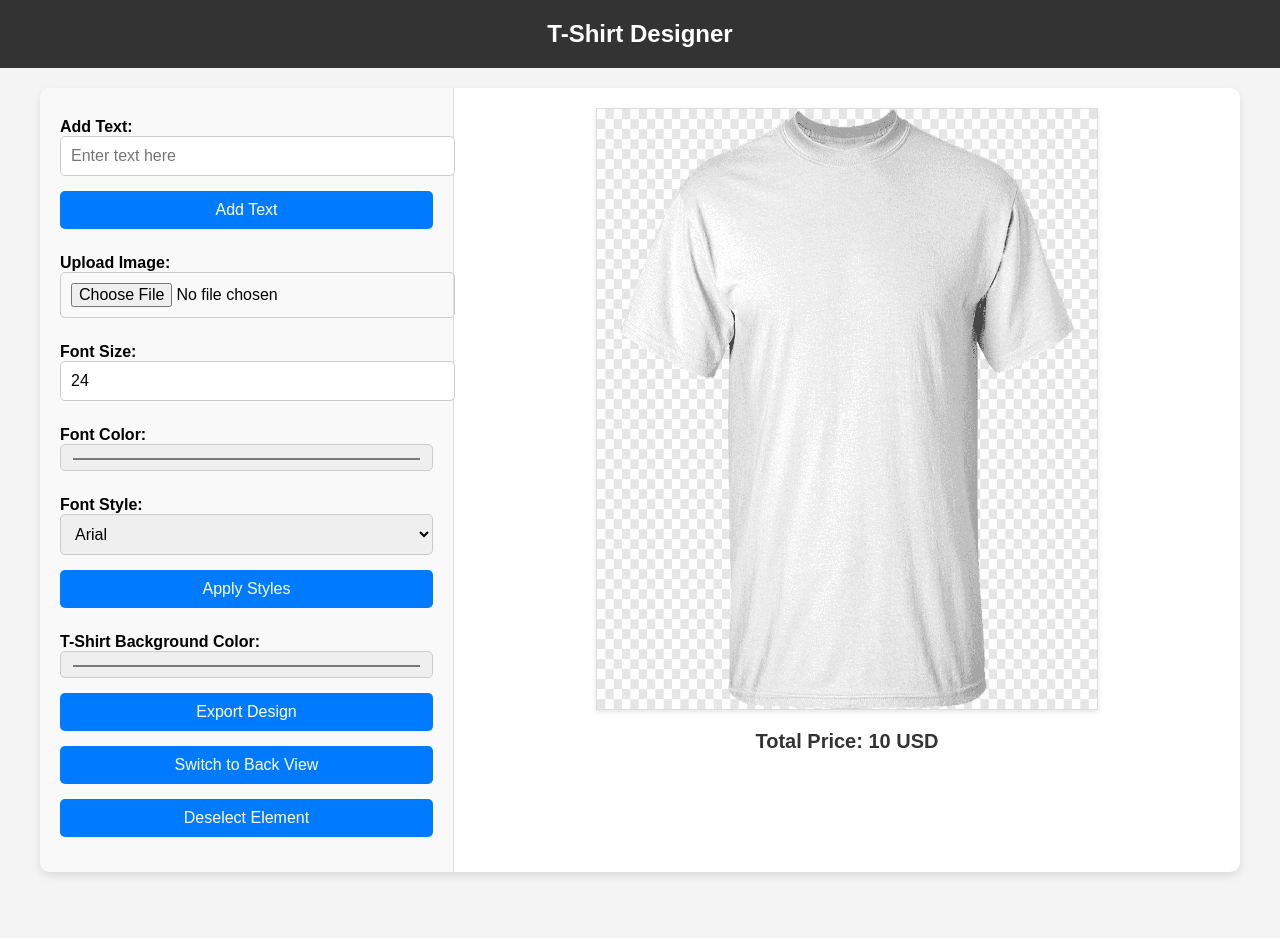
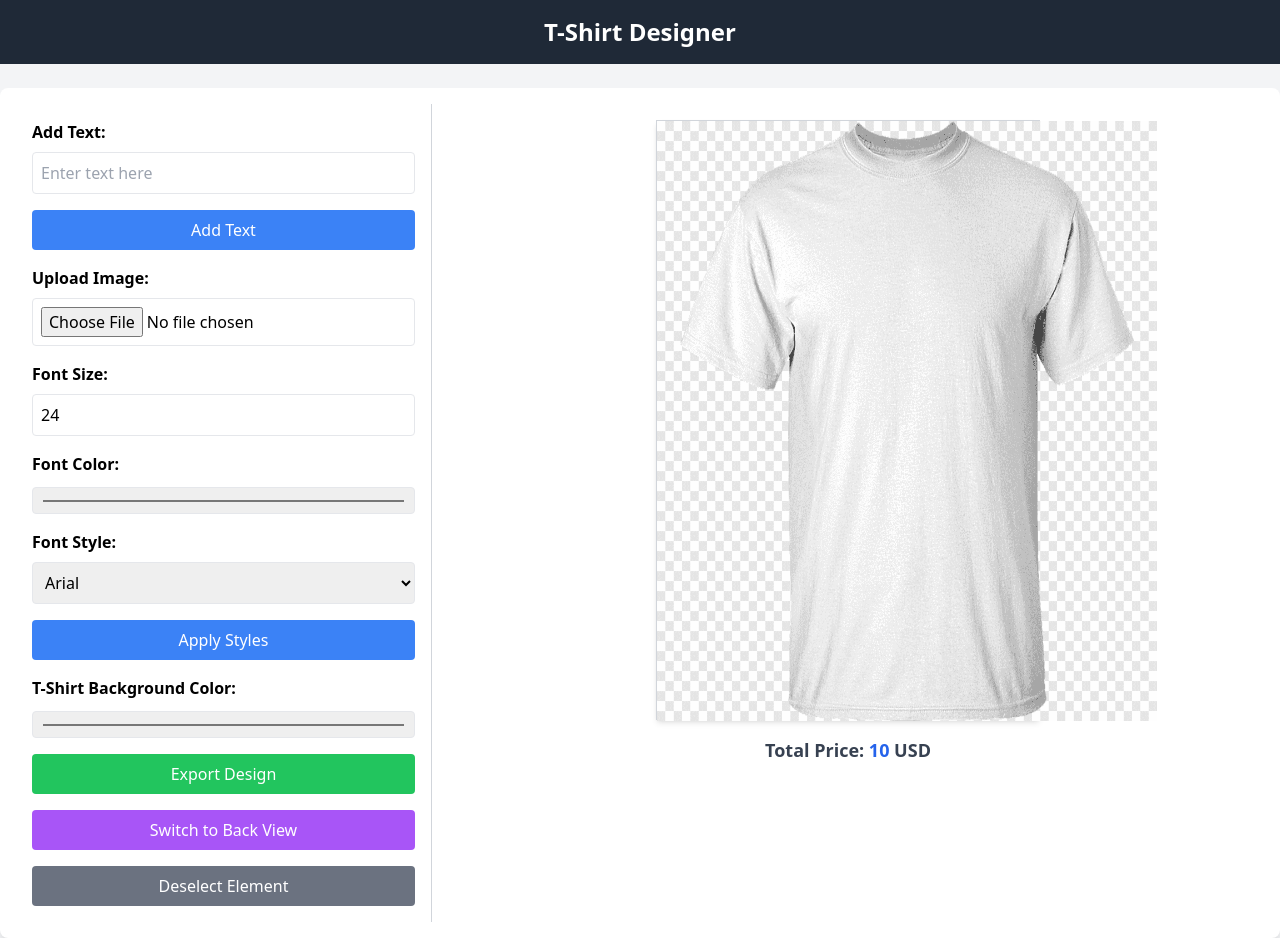
Before and after one commit to SmpManeth/T-shirt-customizer, a plain HTML site: page index.html in a window 1280 px wide. Before the commit the page ends 892 px from the top, so only its background shows below. Drawn offline with nearby package versions, Linux system fonts and the light colour scheme.

Commit message:
update index.html

```diff
--- a/index.html
+++ b/index.html
@@ -5,134 +5,101 @@
     <meta name="viewport" content="width=device-width, initial-scale=1.0" />
     <title>T-Shirt Designer</title>
     <script src="https://cdn.jsdelivr.net/npm/konva@9.0.1/konva.min.js"></script>
-    <style>
-      body {
-        font-family: Arial, sans-serif;
-        margin: 0;
-        padding: 0;
-        background-color: #f4f4f4;
-      }
+    <script src="https://cdn.tailwindcss.com"></script>
+  </head>
+  <body class="bg-gray-100 font-sans">
+    <header class="bg-gray-800 text-white text-center py-4 text-2xl font-bold">
+      T-Shirt Designer
+    </header>
 
-      header {
-        text-align: center;
-        padding: 20px;
-        background-color: #333;
-        color: white;
-        font-size: 24px;
-        font-weight: bold;
-      }
+    <div class="max-w-7xl mx-auto mt-6 p-4 bg-white rounded-lg shadow-lg flex">
+      <!-- Controls Section -->
+      <div class="w-1/3 p-4 border-r border-gray-300">
+        <label class="block font-semibold mb-2">Add Text:</label>
+        <input
+          type="text"
+          id="text-input"
+          class="w-full mb-4 p-2 border rounded"
+          placeholder="Enter text here"
+        />
+        <button
+          onclick="addText()"
+          class="w-full bg-blue-500 hover:bg-blue-600 text-white py-2 rounded mb-4"
+        >
+          Add Text
+        </button>
 
-      #main-container {
-        display: flex;
-        max-width: 1200px;
-        margin: 20px auto;
-        background-color: white;
-        border-radius: 10px;
-        overflow: hidden;
-        box-shadow: 0 4px 8px rgba(0, 0, 0, 0.1);
-      }
+        <label class="block font-semibold mb-2">Upload Image:</label>
+        <input type="file" id="upload-image" class="w-full mb-4 p-2 border rounded" />
 
-      #controls {
-        flex: 1;
-        padding: 20px;
-        background-color: #f9f9f9;
-        border-right: 1px solid #ddd;
-      }
+        <label class="block font-semibold mb-2">Font Size:</label>
+        <input
+          type="number"
+          id="font-size-input"
+          value="24"
+          class="w-full mb-4 p-2 border rounded"
+        />
 
-      #controls label {
-        font-weight: bold;
-        margin-top: 10px;
-        display: block;
-      }
+        <label class="block font-semibold mb-2">Font Color:</label>
+        <input
+          type="color"
+          id="font-color-input"
+          value="#000000"
+          class="w-full mb-4 p-2 border rounded"
+        />
 
-      #controls input,
-      #controls select,
-      #controls button {
-        width: 100%;
-        padding: 10px;
-        margin-bottom: 15px;
-        border-radius: 5px;
-        border: 1px solid #ccc;
-        font-size: 16px;
-      }
-
-      #controls button {
-        background-color: #007bff;
-        color: white;
-        border: none;
-        cursor: pointer;
-        transition: background-color 0.3s ease;
-      }
-
-      #controls button:hover {
-        background-color: #0056b3;
-      }
-
-      #canvas-container {
-        flex: 2;
-        padding: 20px;
-        display: flex;
-        flex-direction: column;
-        align-items: center;
-      }
-
-      #tshirt-container {
-        width: 500px;
-        height: 600px;
-        background-color: #fff;
-        border: 1px solid #ddd;
-        box-shadow: 0 2px 5px rgba(0, 0, 0, 0.1);
-      }
-
-      #price-container {
-        margin-top: 20px;
-        font-size: 20px;
-        font-weight: bold;
-        color: #333;
-        text-align: center;
-      }
-    </style>
-  </head>
-  <body>
-    <header>T-Shirt Designer</header>
-
-    <div id="main-container">
-      <!-- Controls Section -->
-      <div id="controls">
-        <label>Add Text:</label>
-        <input type="text" id="text-input" placeholder="Enter text here" />
-        <button onclick="addText()">Add Text</button>
-
-        <label>Upload Image:</label>
-        <input type="file" id="upload-image" />
-
-        <label>Font Size:</label>
-        <input type="number" id="font-size-input" value="24" />
-
-        <label>Font Color:</label>
-        <input type="color" id="font-color-input" value="#000000" />
-
-        <label>Font Style:</label>
-        <select id="font-family-input">
+        <label class="block font-semibold mb-2">Font Style:</label>
+        <select
+          id="font-family-input"
+          class="w-full mb-4 p-2 border rounded"
+        >
           <option value="Arial">Arial</option>
           <option value="Comic Sans MS">Comic Sans</option>
           <option value="Courier New">Courier</option>
           <option value="Georgia">Georgia</option>
         </select>
-        <button onclick="applyTextStyles()">Apply Styles</button>
+        <button
+          onclick="applyTextStyles()"
+          class="w-full bg-blue-500 hover:bg-blue-600 text-white py-2 rounded mb-4"
+        >
+          Apply Styles
+        </button>
 
-        <label>T-Shirt Background Color:</label>
-        <input type="color" id="tshirt-color-picker" value="#ffffff" />
-        <button onclick="exportDesign()">Export Design</button>
-        <button onclick="toggleView()">Switch to Back View</button>
-        <button onclick="deselectElement()">Deselect Element</button>
+        <label class="block font-semibold mb-2">T-Shirt Background Color:</label>
+        <input
+          type="color"
+          id="tshirt-color-picker"
+          value="#ffffff"
+          class="w-full mb-4 p-2 border rounded"
+        />
+        <button
+          onclick="exportDesign()"
+          class="w-full bg-green-500 hover:bg-green-600 text-white py-2 rounded mb-4"
+        >
+          Export Design
+        </button>
+        <button
+          onclick="toggleView()"
+          class="w-full bg-purple-500 hover:bg-purple-600 text-white py-2 rounded mb-4"
+        >
+          Switch to Back View
+        </button>
+        <button
+          onclick="deselectElement()"
+          class="w-full bg-gray-500 hover:bg-gray-600 text-white py-2 rounded"
+        >
+          Deselect Element
+        </button>
       </div>
 
       <!-- Canvas Section -->
-      <div id="canvas-container">
-        <div id="tshirt-container"></div>
-        <div id="price-container">
-          Total Price: <span id="price">10</span> USD
+      <div class="w-2/3 flex flex-col items-center p-4">
+        <div
+          id="tshirt-container"
+          class="w-96 h-[600px] bg-gray-50 border border-gray-300 shadow-md"
+        ></div>
+        <div class="mt-4 text-lg font-bold text-gray-700">
+          Total Price: <span id="price" class="text-blue-600">10</span> USD
         </div>
       </div>
     </div>
```
